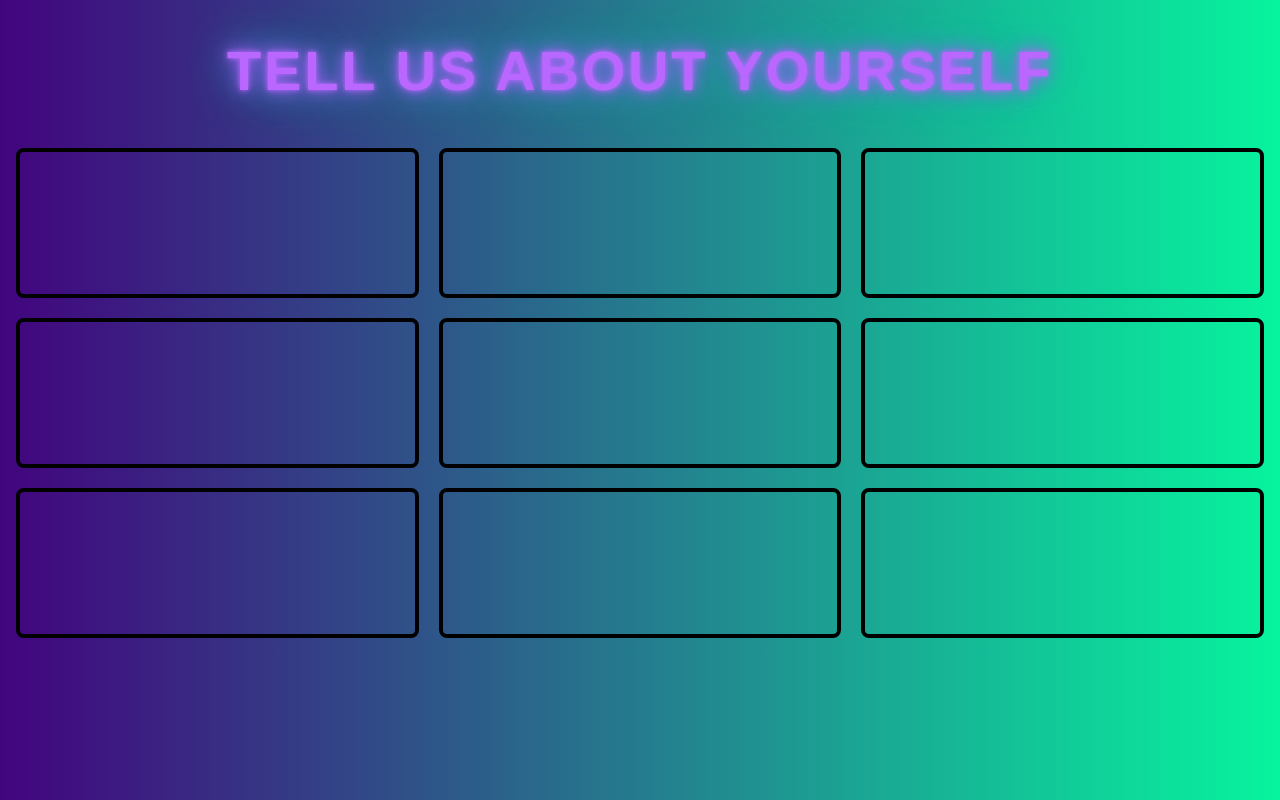
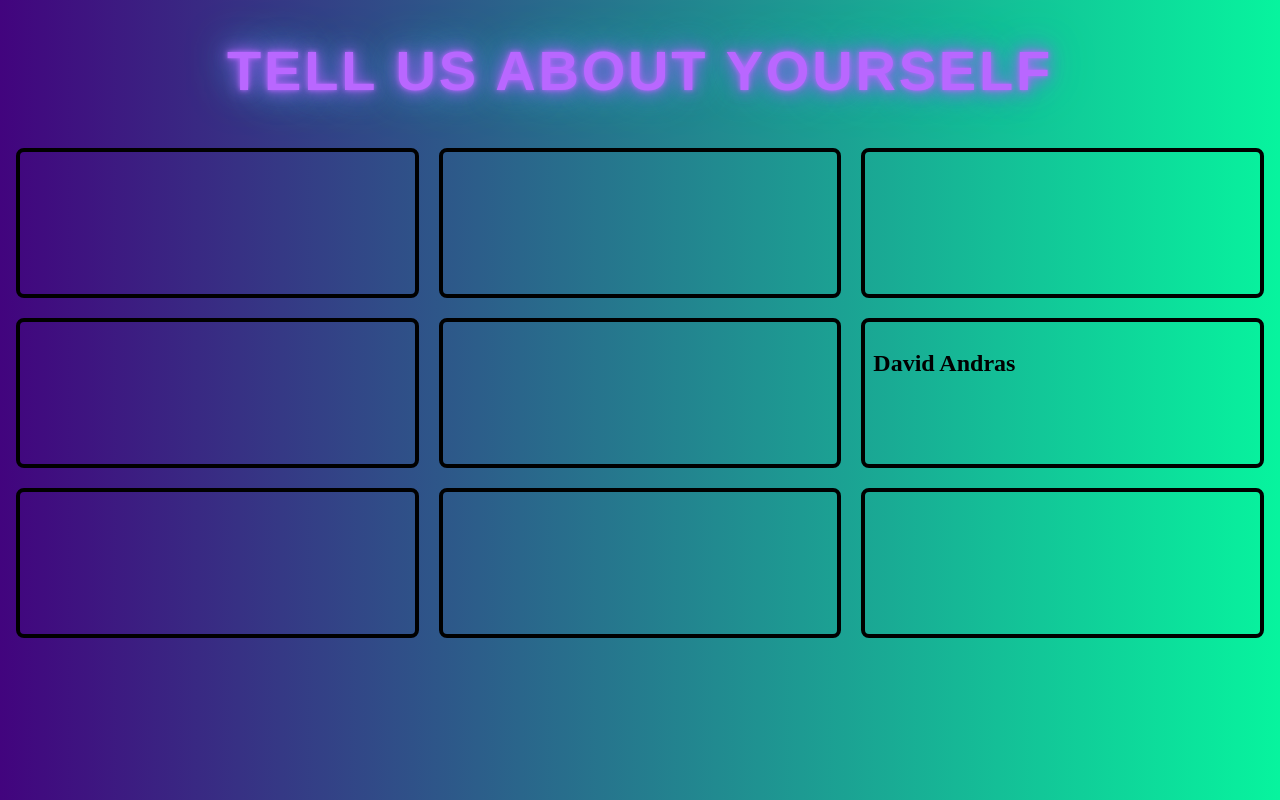
Before and after one commit to SIG-WebDev-Fall-2026/ACM_Practice_React_Template, a React (Vite) app: page / in a window 1280 px wide. Built offline with nearby package versions, Linux system fonts and the light colour scheme.

Commit message:
add my name

```diff
--- a/src/Person_6/Component.jsx
+++ b/src/Person_6/Component.jsx
@@ -3,7 +3,7 @@ import "./Component.css"
 function Person6(){
     return(
         <>
-
+        <h2>David Andras</h2>
         </>
     )
 }
```
